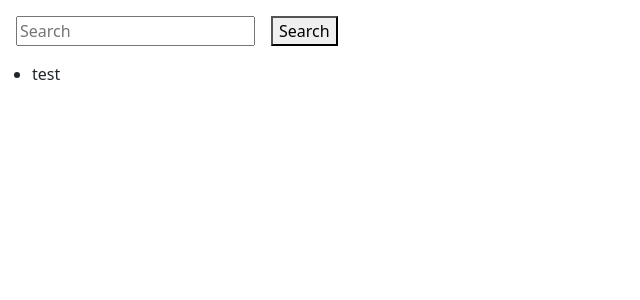
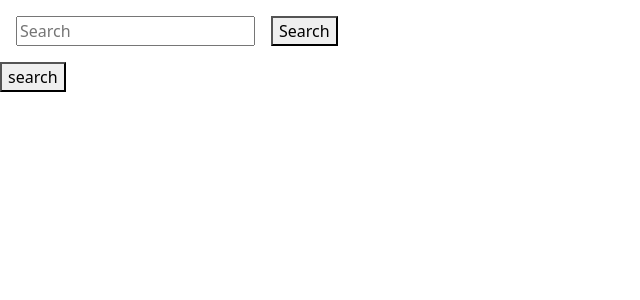
Before and after one commit to giulio30795/vue-boolfix, a Vue app: page / in a window 1280 px wide. Shown: the top 300 px of the page, without its empty margins (0-640 px from the left). Built offline with nearby package versions, Linux system fonts and the light colour scheme.

Commit message:
check emit

```diff
--- a/src/App.vue
+++ b/src/App.vue
@@ -1,6 +1,6 @@
 <template>
   <div id="app">
-    <Header />
+    <Header @userQuery="getQuery" />
     <MainContent />
   </div>
 </template>
@@ -8,15 +8,31 @@
 <script>
 import Header from './components/Header.vue'
 import MainContent from './components/MainContent.vue'
-import axios from 'axios'
+
 
 export default {
   name: 'App',
   components: {
     Header,
     MainContent,
+  },
+
+data(){
+  return{
+    Query:'',
+  }
+},
+
+methods:{
+  getQuery(dato){
+    this.Query = dato;
+
+
+
   }
 }
+}
+
 </script>
 
 <style lang="scss">
--- a/src/components/MainContent.vue
+++ b/src/components/MainContent.vue
@@ -1,15 +1,35 @@
 <template>
   <section>
-      <ul>
-          <li>test</li>
-      </ul>
+    <button @click="getFilm">search</button>
+    <ul v-for="(element, index) in filmList" :key="`list-${index}`">
+        <li>{{element.original_title}}</li>
+        <li>{{element.overview}}</li>
+        <li>{{element.title}}</li>
+        <li>{{element.video}}</li>
+    </ul>
+
   </section>
 </template>
 
 <script>
+import axios from 'axios'
 export default {
-name: 'MainContent'
+name: 'MainContent',
+
+data(){
+    return {
+        filmList: []
+    }
+},
+
+methods:{
+    getFilm(){
+
+    }
 }
+
+}
+
 </script>
 
 <style scoped lang="scss">
```
